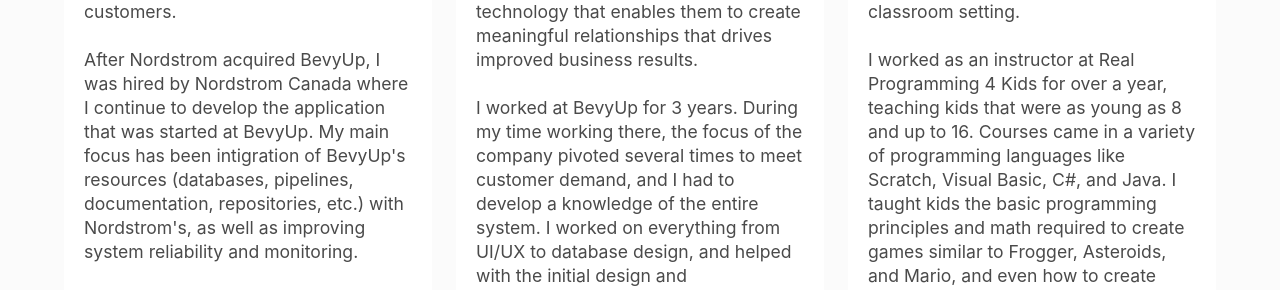
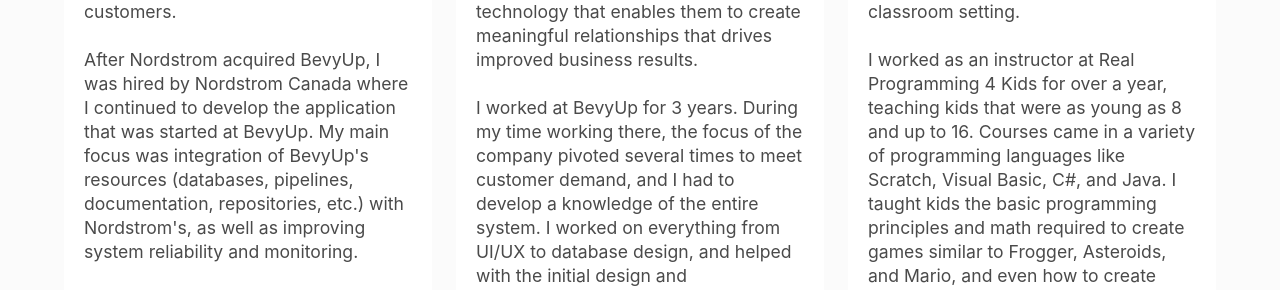
Before and after one commit to brandoncardoso/brandoncardoso.github.io, a Jekyll site: the page built from index.md, in a window 1280 px wide and 900 px high, scrolled down 1656 px. Shown: the part 211-501 px from the top of the window. Built offline with Jekyll 4.4.1, drawn with Linux system fonts in a browser that asks for light colours; some web fonts are replaced.

Commit message:
Update nordstrom desc. tense

```diff
--- a/_data/work.yml
+++ b/_data/work.yml
@@ -7,8 +7,8 @@
         the best possible shopping experience for their customers.
         <br /><br />
         After Nordstrom acquired BevyUp, I was hired by Nordstrom Canada where I
-        continue to develop the application that was started at BevyUp.
-        My main focus has been intigration of BevyUp's resources (databases,
+        continued to develop the application that was started at BevyUp.
+        My main focus was integration of BevyUp's resources (databases,
         pipelines, documentation, repositories, etc.) with Nordstrom's,
         as well as improving system reliability and monitoring.
 -
```
